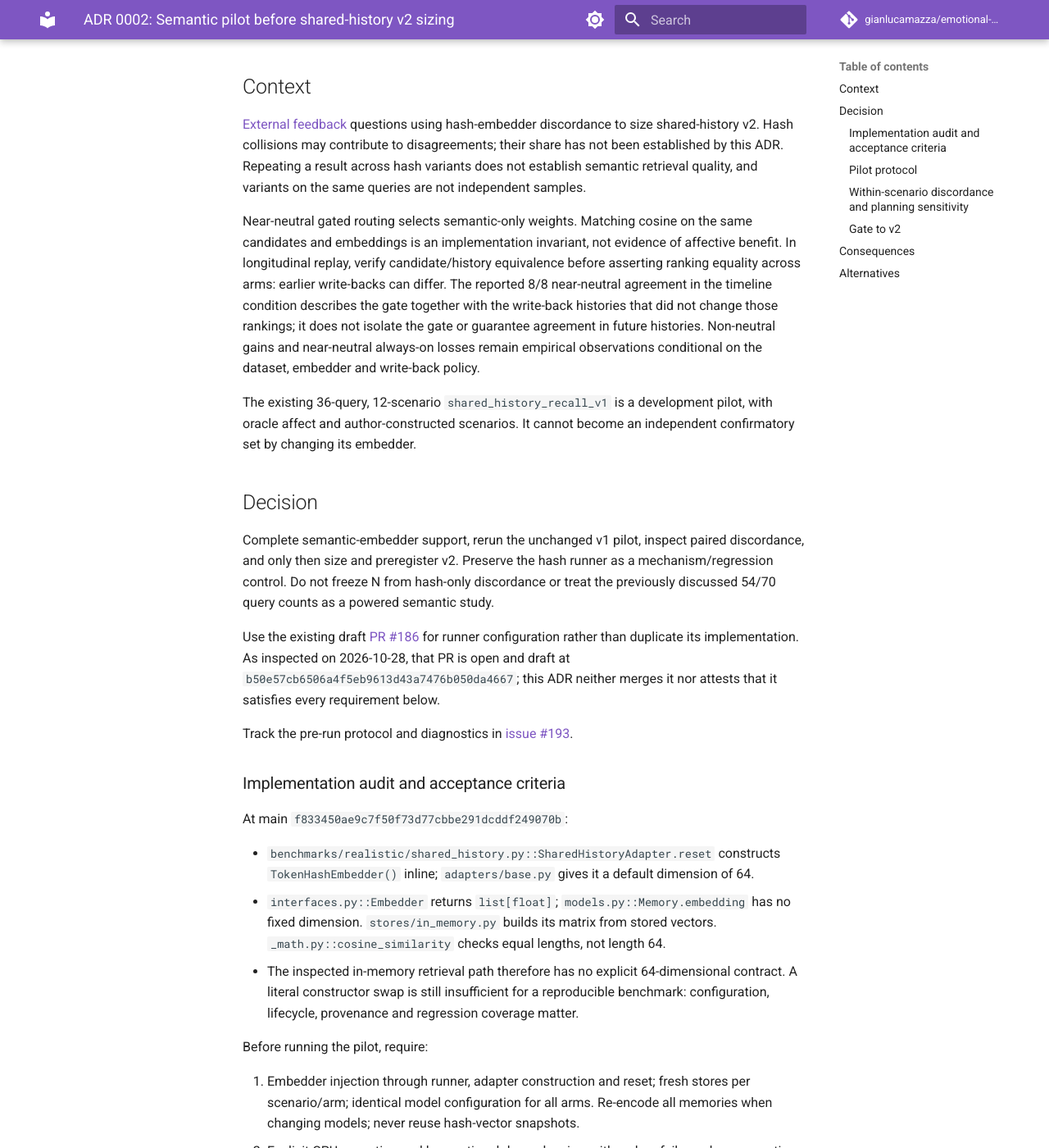
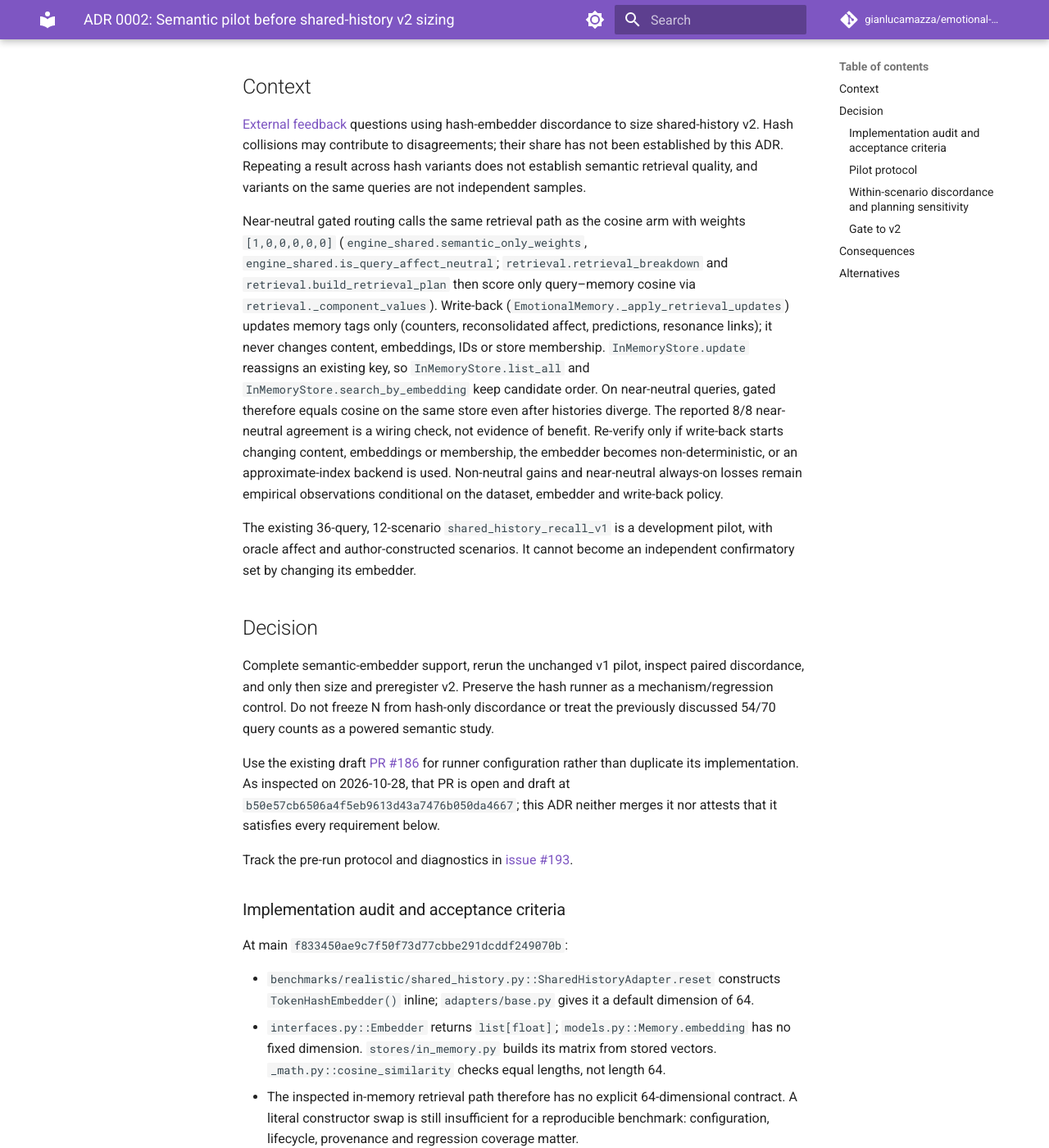
Before and after one commit to gianlucamazza/emotional-memory, an MkDocs documentation site: the page built from docs/research/decisions/0002-semantic-pilot-before-shared-history-v2.md, in a window 1280 px wide and 1400 px high, scrolled down 247 px. Shown: the whole window at 82% size. Built offline with MkDocs 1.6.1 and Material for MkDocs 9.7.7, drawn with Linux system fonts in a browser that asks for light colours; comment, search, counter and statistics services are not loaded; some of the changed text lies outside the part shown.

Commit message:
docs(research): state near-neutral gated equals cosine by mechanism
Write-back updates memory tags only, so near-neutral gated rankings
match cosine on the same store even after histories diverge. Record
the dataset's per-stratum cluster sizes and add a hash-embedder
regression test. Refs #193

Co-authored-by: Gianluca Mazza <gianlucamazza@users.noreply.github.com>

```diff
--- a/docs/research/decisions/0002-semantic-pilot-before-shared-history-v2.md
+++ b/docs/research/decisions/0002-semantic-pilot-before-shared-history-v2.md
@@ -10,15 +10,24 @@ collisions may contribute to disagreements; their share has not been established
 by this ADR. Repeating a result across hash variants does not establish semantic
 retrieval quality, and variants on the same queries are not independent samples.
 
-Near-neutral gated routing selects semantic-only weights. Matching cosine on
-the same candidates and embeddings is an implementation invariant, not evidence
-of affective benefit. In longitudinal replay, verify candidate/history equivalence
-before asserting ranking equality across arms: earlier write-backs can differ.
-The reported 8/8 near-neutral agreement in the timeline condition describes the
-gate together with the write-back histories that did not change those rankings;
-it does not isolate the gate or guarantee agreement in future histories.
-Non-neutral gains and near-neutral always-on losses remain empirical observations
-conditional on the dataset, embedder and write-back policy.
+Near-neutral gated routing calls the same retrieval path as the cosine arm
+with weights `[1,0,0,0,0,0]` (`engine_shared.semantic_only_weights`,
+`engine_shared.is_query_affect_neutral`; `retrieval.retrieval_breakdown`
+and `retrieval.build_retrieval_plan` then score only query–memory cosine
+via `retrieval._component_values`). Write-back
+(`EmotionalMemory._apply_retrieval_updates`) updates memory tags only
+(counters, reconsolidated affect, predictions, resonance links); it never
+changes content, embeddings, IDs or store membership.
+`InMemoryStore.update` reassigns an existing key, so
+`InMemoryStore.list_all` and `InMemoryStore.search_by_embedding` keep
+candidate order. On near-neutral queries, gated therefore equals cosine
+on the same store even after histories diverge. The reported 8/8
+near-neutral agreement is a wiring check, not evidence of benefit.
+Re-verify only if write-back starts changing content, embeddings or
+membership, the embedder becomes non-deterministic, or an
+approximate-index backend is used.
+Non-neutral gains and near-neutral always-on losses remain empirical
+observations conditional on the dataset, embedder and write-back policy.
 
 The existing 36-query, 12-scenario `shared_history_recall_v1` is a development
 pilot, with oracle affect and author-constructed scenarios. It cannot become an
@@ -59,8 +68,10 @@ Before running the pilot, require:
 2. Explicit CPU execution and lazy optional dependencies, with a clear failure
    when semantic support is unavailable; no silent fallback to hash.
 3. Deterministic synthetic tests with non-64 dimensions, reset and snapshot
-   round trips, mixed-dimension rejection, and same-checkpoint neutral ranking
-   equivalence. Preserve unsalted hash behavior and read-only restoration checks.
+   round trips, mixed-dimension rejection, same-checkpoint neutral ranking
+   equivalence, and neutral ranking equivalence after divergent write-back
+   histories (tags differ, embeddings equal). Preserve unsalted hash behavior
+   and read-only restoration checks.
 4. A separately identified real-model integration test. Synthetic vector tests
    establish plumbing only; neither is a retrieval-quality result.
 5. Receipts with runner commit, dataset SHA256, model id and immutable model
@@ -116,6 +127,8 @@ of sparse strata, unequal cluster sizes and boundary/degenerate estimates.
 Report the exploratory ICC and uncertainty when estimable. If outcomes are
 constant, the fit is unidentified, or a stratum has insufficient informative
 clusters, report it as not estimable with the reason; never substitute zero.
+Near-neutral gated-versus-cosine discordance is identically zero by
+mechanism, so its ICC is not estimable there.
 Do not pool arms, strata or write-back conditions to manufacture replication.
 
 Twelve author-constructed histories may permit a descriptive estimate; they do
@@ -131,7 +144,11 @@ effect is `DE = 1 + (m - 1) * rho`
 With three queries per history, `DE = 1 + 2 * rho`; `rho = 0.25` gives `DE = 1.5`
 and nominal `N_eff = 36 / 1.5 = 24`. These are illustrative assumptions, not
 measured pilot results or a validated power calculation for paired correctness.
-Stratum-specific cluster sizes can differ from three.
+Stratum-specific cluster sizes can differ from three. In
+`shared_history_recall_v1` they are 1–2 per scenario (near-neutral:
+10 scenarios with 1 query and 2 with 2; non-neutral: 10 with 2 and
+2 with 1), so most near-neutral clusters carry no within-scenario
+information.
 
 For planning, show at least `rho = 0, 0.10, 0.25, 0.50, 1.0` as declared
 sensitivity cases, not confidence bounds. Model the joint paired outcomes and
```
Also changed, not shown: CHANGELOG.md (+4 -3 lines), 1 other file.
